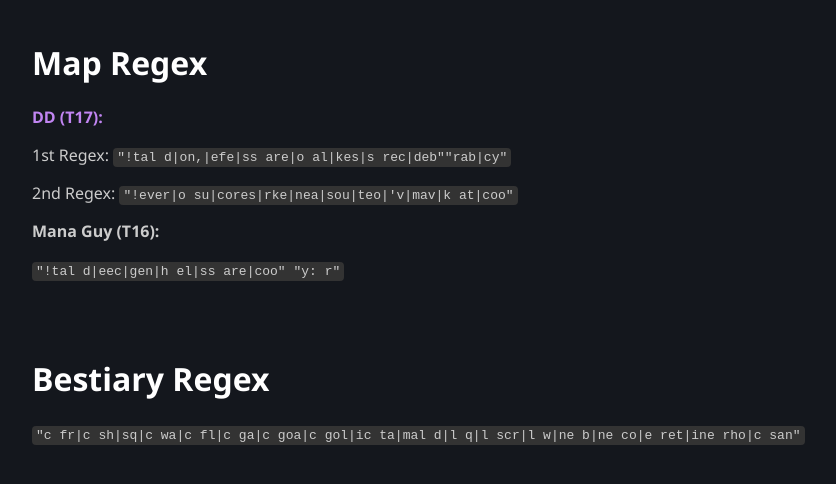
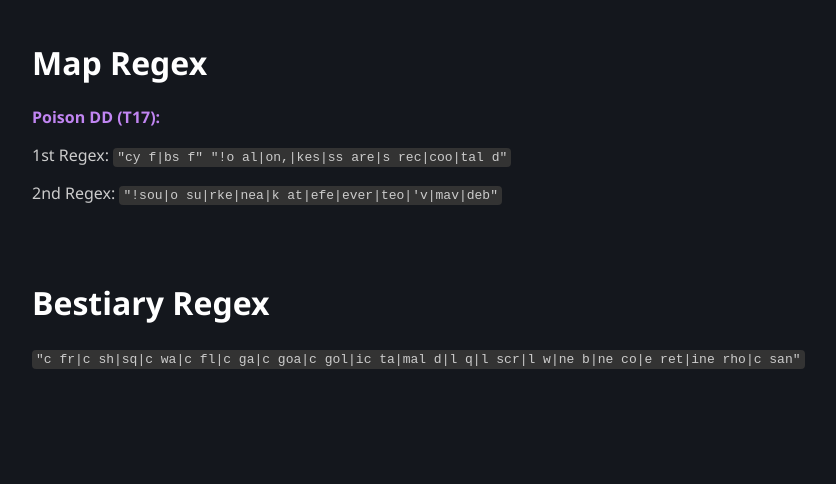
Before and after one commit to jedique/jedique.github.io, a plain HTML site: page regex.html in a window 1280 px wide. Shown: the whole page, without its empty margins (128-964 px from the left). Drawn offline with Linux system fonts and the light colour scheme.

Commit message:
Update regex.html

```diff
--- a/regex.html
+++ b/regex.html
@@ -7,7 +7,7 @@
     <style>
         body {
             font-family: 'Segoe UI', Tahoma, Geneva, Verdana, sans-serif;
-            background-color: #14171d; /* Changed background color */
+            background-color: #14171d;
             color: #fff;
             margin: 0;
             padding: 0;
@@ -31,13 +31,13 @@
             border-radius: 4px;
         }
         .dd-title {
-            color: #c185f2; /* Changed color for "DD (T17)" line */
+            color: #c185f2;
         }
         .notification {
             position: fixed;
             bottom: 20px;
             right: 20px;
-            background-color: rgba(0, 255, 0, 0.5); /* Greenish color */
+            background-color: rgba(0, 255, 0, 0.5);
             padding: 10px 20px;
             border-radius: 5px;
             display: none;
@@ -49,11 +49,9 @@
 
 <div class="container">
     <h1>Map Regex</h1>
-    <p><b class="dd-title">DD (T17):</b></p> <!-- Added class for the "DD (T17)" line -->
-    <p>1st Regex: <code class="regex">"!tal d|on,|efe|ss are|o al|kes|s rec|deb""rab|cy"</code></p>
-    <p>2nd Regex: <code class="regex">"!ever|o su|cores|rke|nea|sou|teo|'v|mav|k at|coo"</code></p>
-    <p><b>Mana Guy (T16):</b></p>
-    <p><code class="regex">"!tal d|eec|gen|h el|ss are|coo" "y: r"</code></p>
+    <p><b class="dd-title">Poison DD (T17):</b></p>
+    <p>1st Regex: <code class="regex">"cy f|bs f" "!o al|on,|kes|ss are|s rec|coo|tal d"</code></p>
+    <p>2nd Regex: <code class="regex">"!sou|o su|rke|nea|k at|efe|ever|teo|'v|mav|deb"</code></p>
 </div>
 
 <div class="container">
@@ -70,7 +68,7 @@
             document.getElementById('copyNotification').style.display = 'block';
             setTimeout(function() {
                 document.getElementById('copyNotification').style.display = 'none';
-            }, 1500); // 1.5 seconds delay before hiding the notification
+            }, 5000);
         });
     });
 </script>
```
